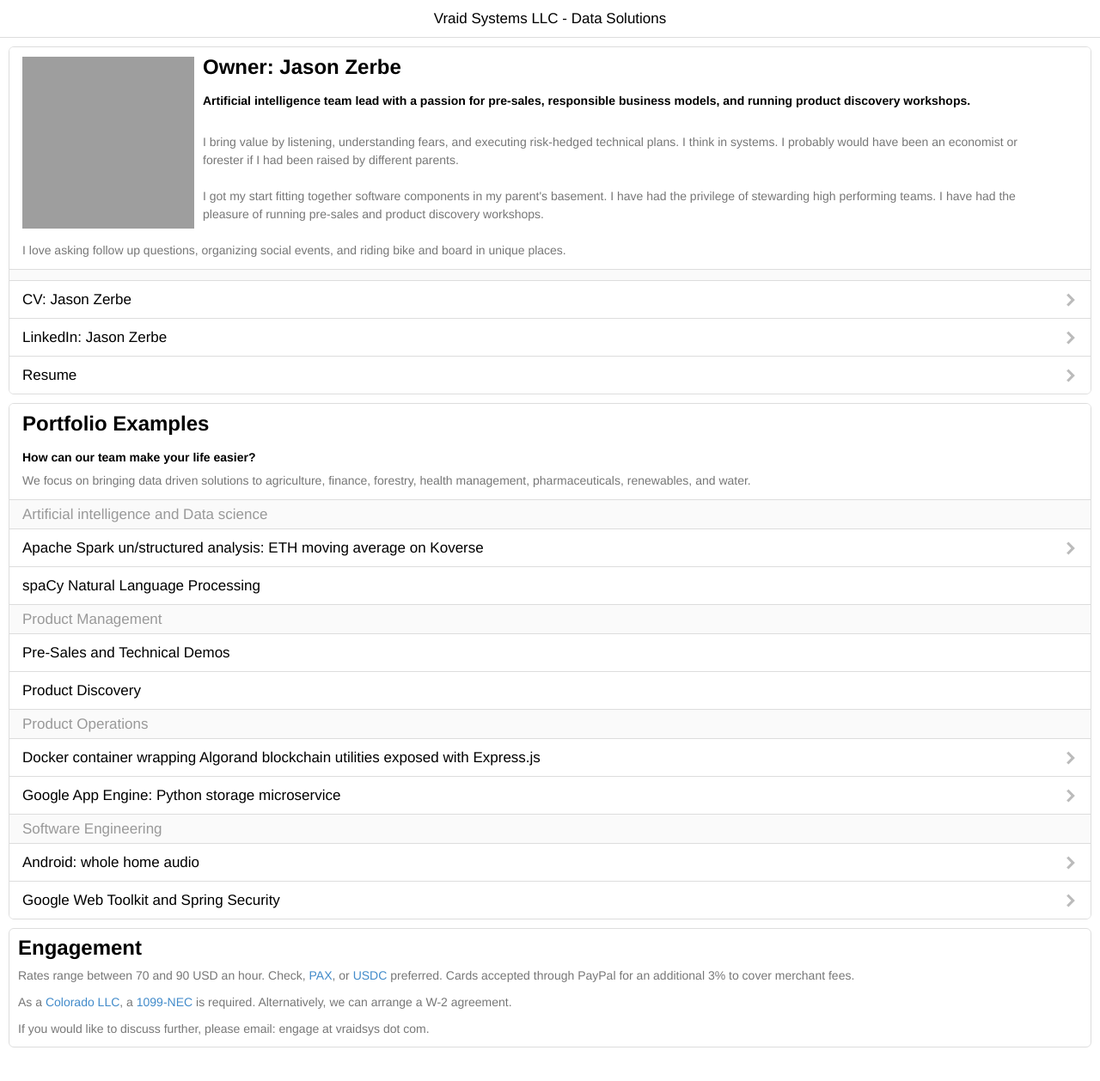
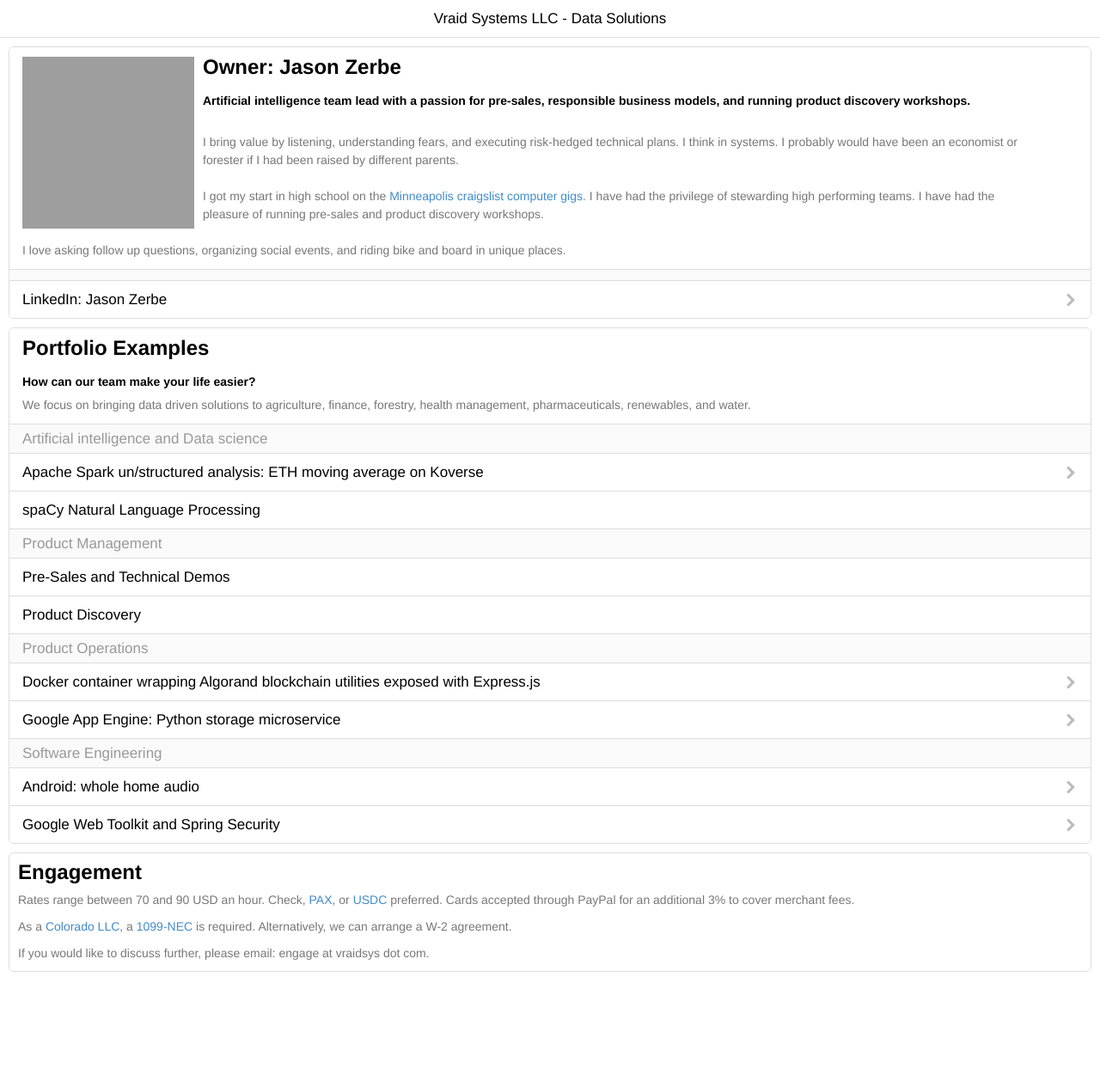
Before and after one commit to Vraid-Systems/Vraid-Systems.github.io, a Jekyll site: the page built from index.html, in a window 1280 px wide. Shown: the top 1258 px of the page at 86% size. Built offline with Jekyll 4.4.1, drawn with Linux system fonts in a browser that asks for light colours; grey boxes are pictures that could not be loaded.

Commit message:
copy/language to focus on connections

```diff
--- a/index.html
+++ b/index.html
@@ -22,7 +22,7 @@ title: Vraid Systems LLC - Data Solutions
             <br />
 
             <p>
-                I got my start fitting together software components in my parent's basement.
+                I got my start in high school on the <a href="https://minneapolis.craigslist.org/d/computer-gigs/search/cpg">Minneapolis craigslist computer gigs</a>.
                 I have had the privilege of stewarding high performing teams.
                 I have had the pleasure of running pre-sales and product discovery workshops.
             </p>
@@ -37,20 +37,8 @@ title: Vraid Systems LLC - Data Solutions
         <li class="table-view-cell table-view-divider"></li>
 
         <li class="table-view-cell">
-            <a class="navigate-right" href="http://stackoverflow.com/cv/jzerbe">
-                CV: Jason Zerbe
-            </a>
-        </li>
-
-        <li class="table-view-cell">
             <a class="navigate-right" href="http://www.linkedin.com/in/jzerbe">
                 LinkedIn: Jason Zerbe
-            </a>
-        </li>
-
-        <li class="table-view-cell">
-            <a class="navigate-right" href="https://docs.google.com/document/d/1FZQhR2reU2a4EsmZ8vaPiwIkgqnTLapMDbx1OvJKISw/edit?usp=sharing">
-                Resume
             </a>
         </li>
     </ul>
```
